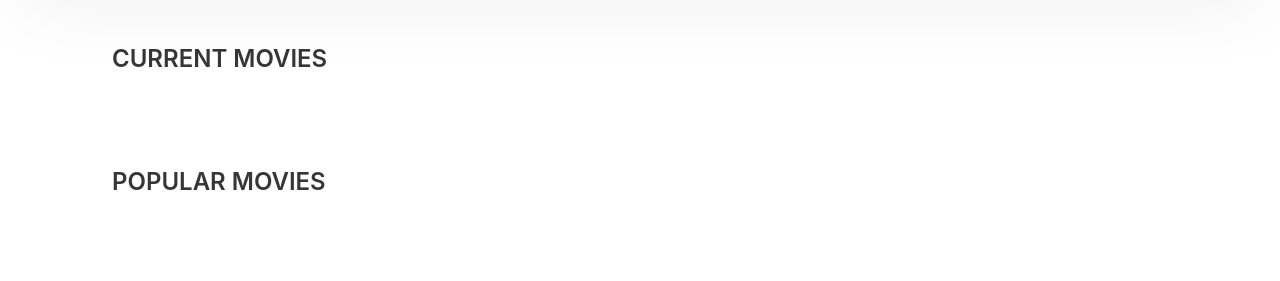
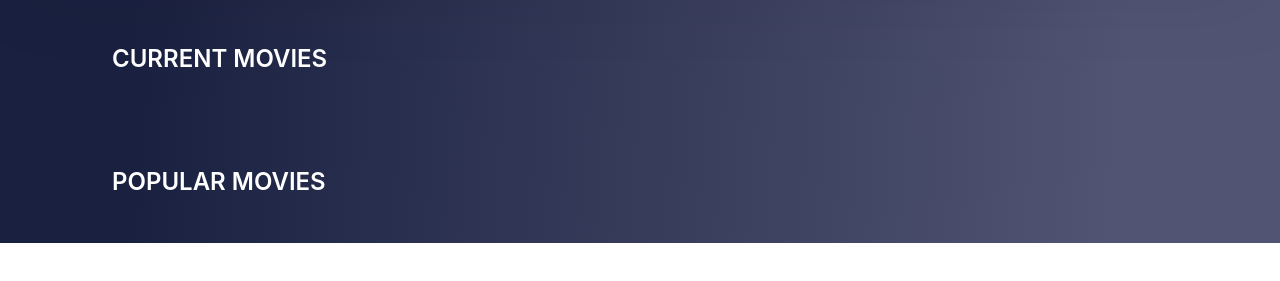
Before and after one commit to lauraadan/Cine-App-with-TMDB_API, a plain HTML site: page index.html in a window 1280 px wide. Shown: the part 55-336 px from the top of the page. Drawn offline with nearby package versions, Linux system fonts and the light colour scheme; no server answers.

Commit message:
finish project

```diff
--- a/styles/details.css
+++ b/styles/details.css
@@ -15,3 +15,16 @@
 #rate{
     font-weight: 500;
 }
+
+.title{
+    color: #fff;
+}
+
+#app {
+    background-image: linear-gradient( 94.3deg,  rgba(26,33,64,1) 10.9%, rgba(81,84,115,1) 87.1% );
+}
+
+body {
+    color: #fff;
+
+}
```
Also changed, not shown: styles/index.css (line endings or trailing spaces), 1 other file.
